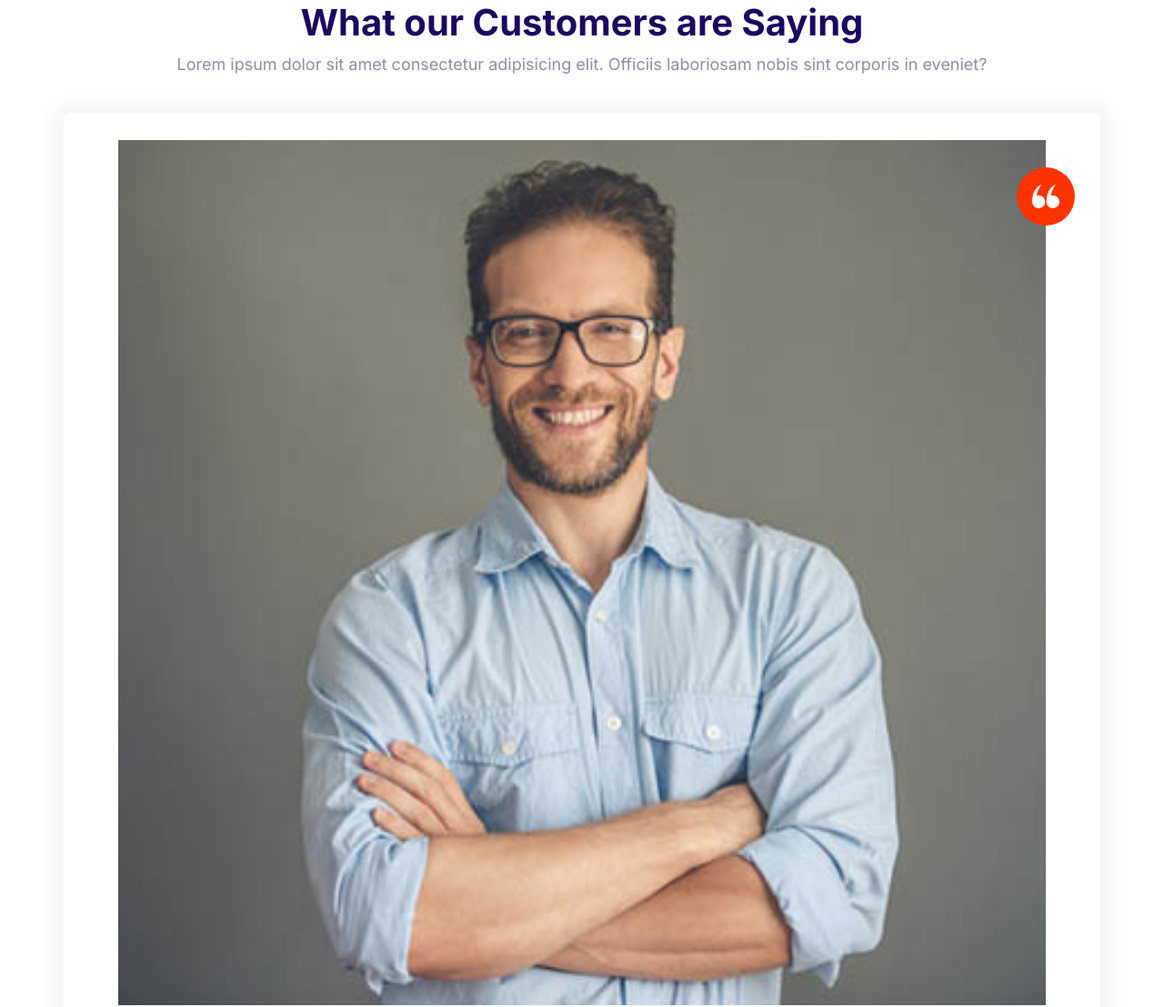
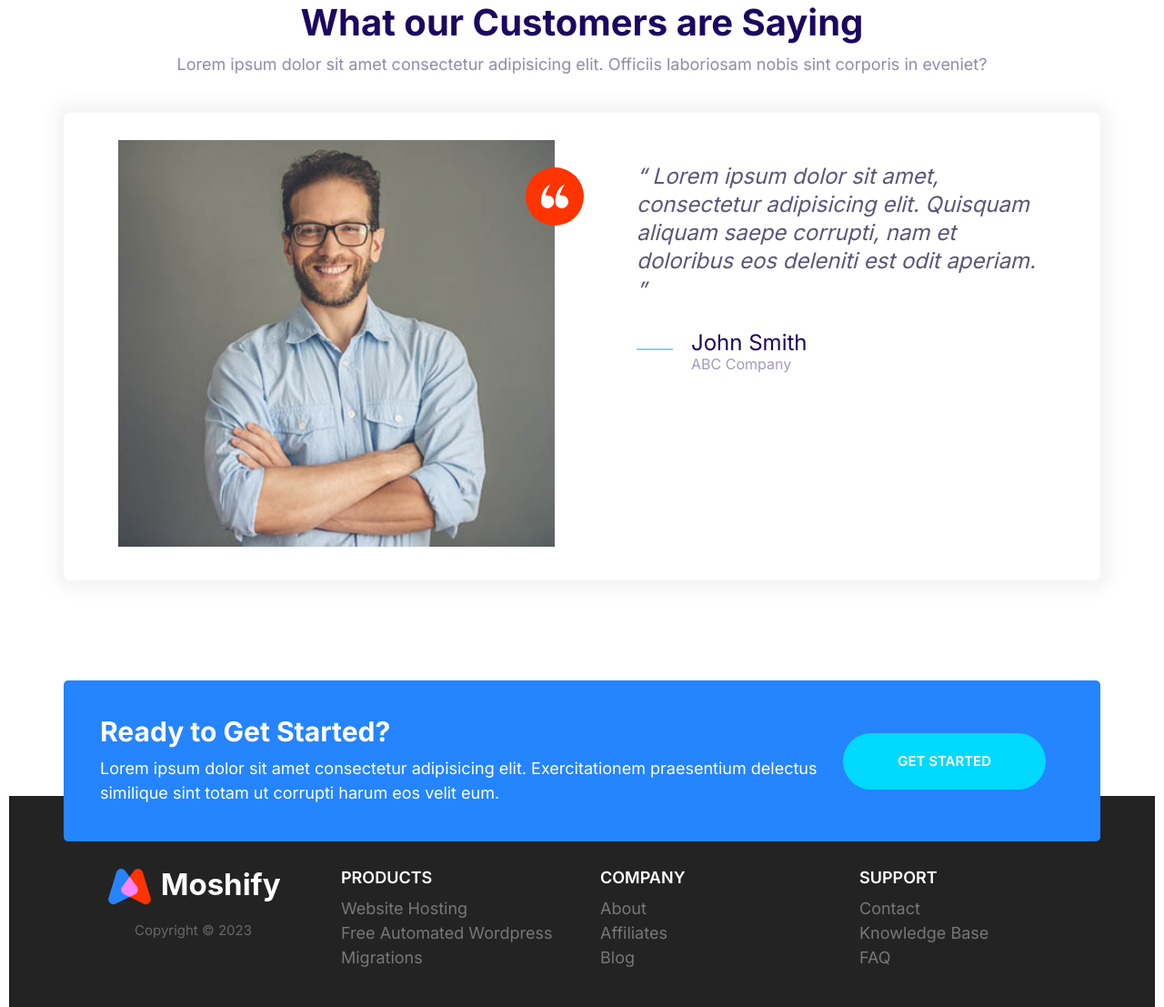
Before and after one commit to jackfros-glitch/Moshify, a website built with Parcel: page index.html in a window 1280 px wide. Shown: the part 5004-6111 px from the top of the page at 91% size. Built offline with nearby package versions, Linux system fonts and the light colour scheme.

Commit message:
bugfix: card grid irresponsiveness fixed.

```diff
--- a/css/index.css
+++ b/css/index.css
@@ -509,7 +509,7 @@ a{
     top: 3rem;
     right: -32px;
 }
-.testimonial .grid{
+.testimonial .grid--col-2{
     grid-template-columns: minmax(20px, 1fr);
 }
 @media screen and (min-width:768px){
@@ -517,6 +517,9 @@ a{
         font-size: 2.4rem;
     }
 
+    .testimonial .grid--col-2{
+        grid-template-columns: repeat(2, 1fr);
+    }
     .testimonial .quote{
         margin-left: 6rem;
     }
```
